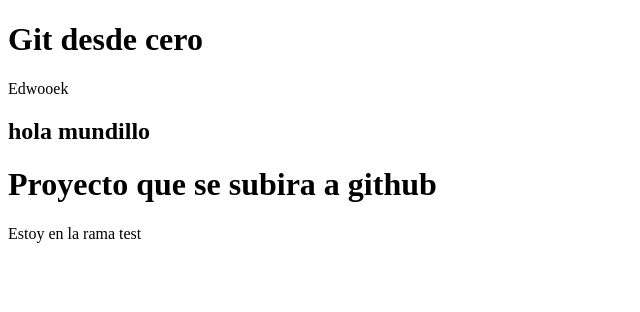
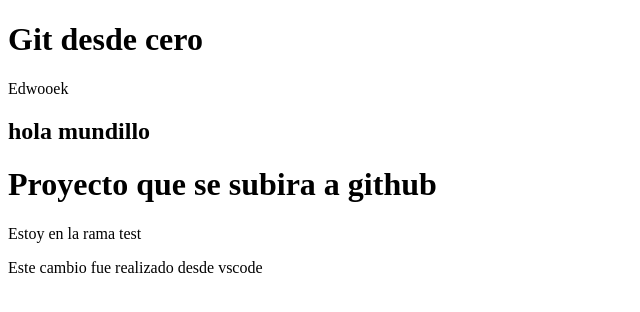
Before and after one commit to alexcc90/practica-git, a plain HTML site: page index.html in a window 1280 px wide. Shown: the whole page, without its empty margins (0-640 px from the left). Drawn offline with Linux system fonts and the light colour scheme.

Commit message:
Primer commit desde vscode

```diff
--- a/index.html
+++ b/index.html
@@ -3,8 +3,7 @@
   <head>
     <meta charset="UTF-8" />
     <meta http-equiv="X-UA-Compatible" content="IE=edge" />
-    <meta name="viewport" content="width=device-width, initial-scale=1.0" />
-    <title>Practicando con Git</title>
+    <title>Practicando con Git desde vscode</title>
   </head>
   <body>
     <h1>Git desde cero</h1>
@@ -16,5 +15,8 @@
     <section>
       <p>Estoy en la rama test</p>
     </section>
+    <div>
+      <p>Este cambio fue realizado desde vscode</p>
+    </div>
   </body>
 </html>
```
Also changed, not shown: 1 other file.
